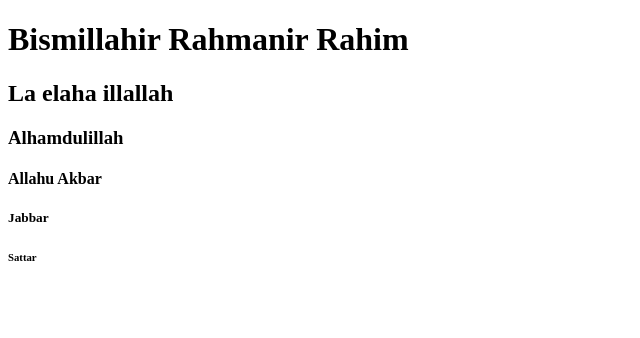
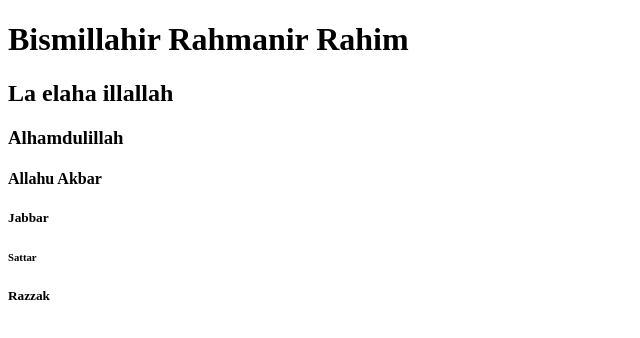
Before and after one commit to SR-Chowdhury/stack-tutorial, a plain HTML site: page index.html in a window 1280 px wide. Shown: the full height of the page, 0-640 px from the left. Drawn offline with Linux system fonts and the light colour scheme.

Commit message:
Added Razzak in index.html

```diff
--- a/index.html
+++ b/index.html
@@ -13,5 +13,6 @@
     <h4>Allahu Akbar</h4>
     <h5>Jabbar</h5>
     <h6>Sattar</h6>
+    <h5>Razzak</h5>
 </body>
 </html>
```
